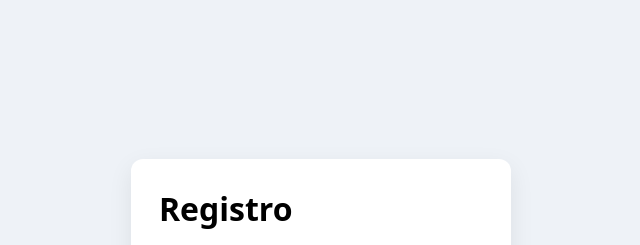
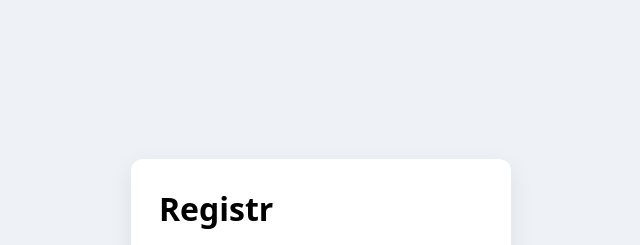
Before and after one commit to Blemus23/0708-18-24318, a website: page public/index.html in a window 1280 px wide. Shown: the top 245 px of the page, 319-959 px from the left. Drawn offline with Linux system fonts and the light colour scheme.

Commit message:
Cambia el titulo del formulario a Registr

```diff
--- a/public/index.html
+++ b/public/index.html
@@ -3,12 +3,12 @@
 <head>
   <meta charset="utf-8">
   <meta name="viewport" content="width=device-width, initial-scale=1">
-  <title>Registro</title>
+  <title>Registr</title>
   <link rel="stylesheet" href="styles.css">
 </head>
 <body>
   <main class="tarjeta">
-    <h1>Registro</h1>
+    <h1>Registr</h1>
 
     <form id="form-registro" novalidate>
       <div class="campo">
```
